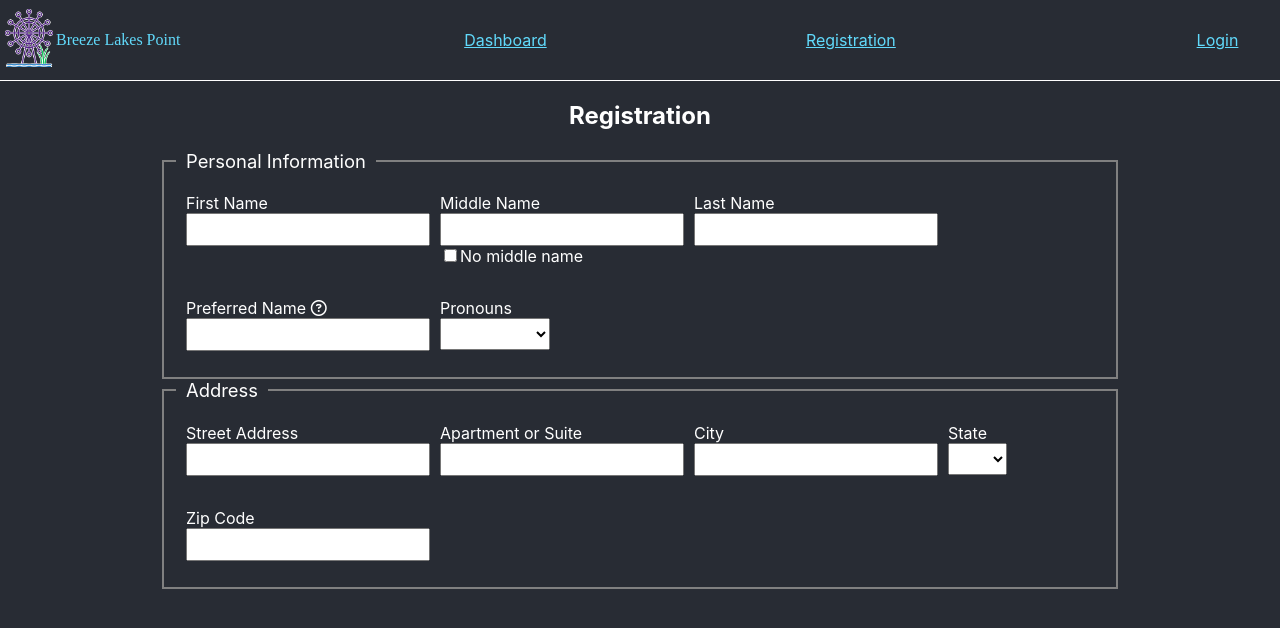
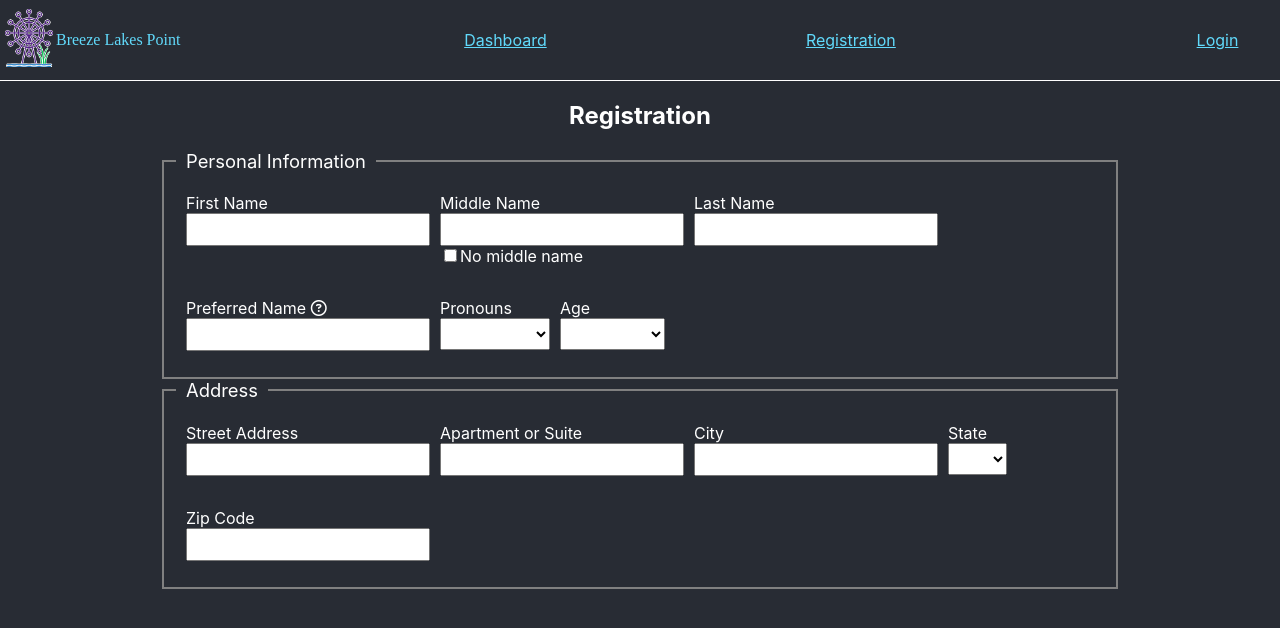
Before and after one commit to kristenkinnearohlmann/breeze-lakes-point-frontend, a React (Create React App) app: page /registration in a window 1280 px wide. Shown: the top 628 px of the page. Built offline with nearby package versions, Linux system fonts and the light colour scheme; a web font is replaced by a local one.

Commit message:
Added age input

```diff
--- a/src/components/Registration.js
+++ b/src/components/Registration.js
@@ -5,12 +5,13 @@ import './Registration.css'
 class Registration extends Component {
 
     state = {
-        pronoun_id: -1,
         first_name: "",
         middle_name: "",
         no_middle_name: false,
         last_name: "",
         preferred_name: "",
+        pronoun_id: -1,
+        age: "",
         street_address: "",
         apt_suite: "",
         city: "",
@@ -71,6 +72,17 @@ class Registration extends Component {
                                     <option value="4">other</option>
                                 </select>
                             </p>
+                            <p>
+                                <label htmlFor="age">Age</label><br/>
+                                <select name="age" id="age" value={this.state.age} onChange={this.handleonChange}>
+                                    <option value="-1"></option>
+                                    {/* TODO: Add feature to disable form for under 16 based on IP */}
+                                    <option value="0">Under 16</option>
+                                    <option value="1">16+</option>
+                                    <option value="2">18+</option>
+                                    <option value="3">21+</option>
+                                </select>
+                            </p>
                         </fieldset>
                     </div>
                     <div>
```
